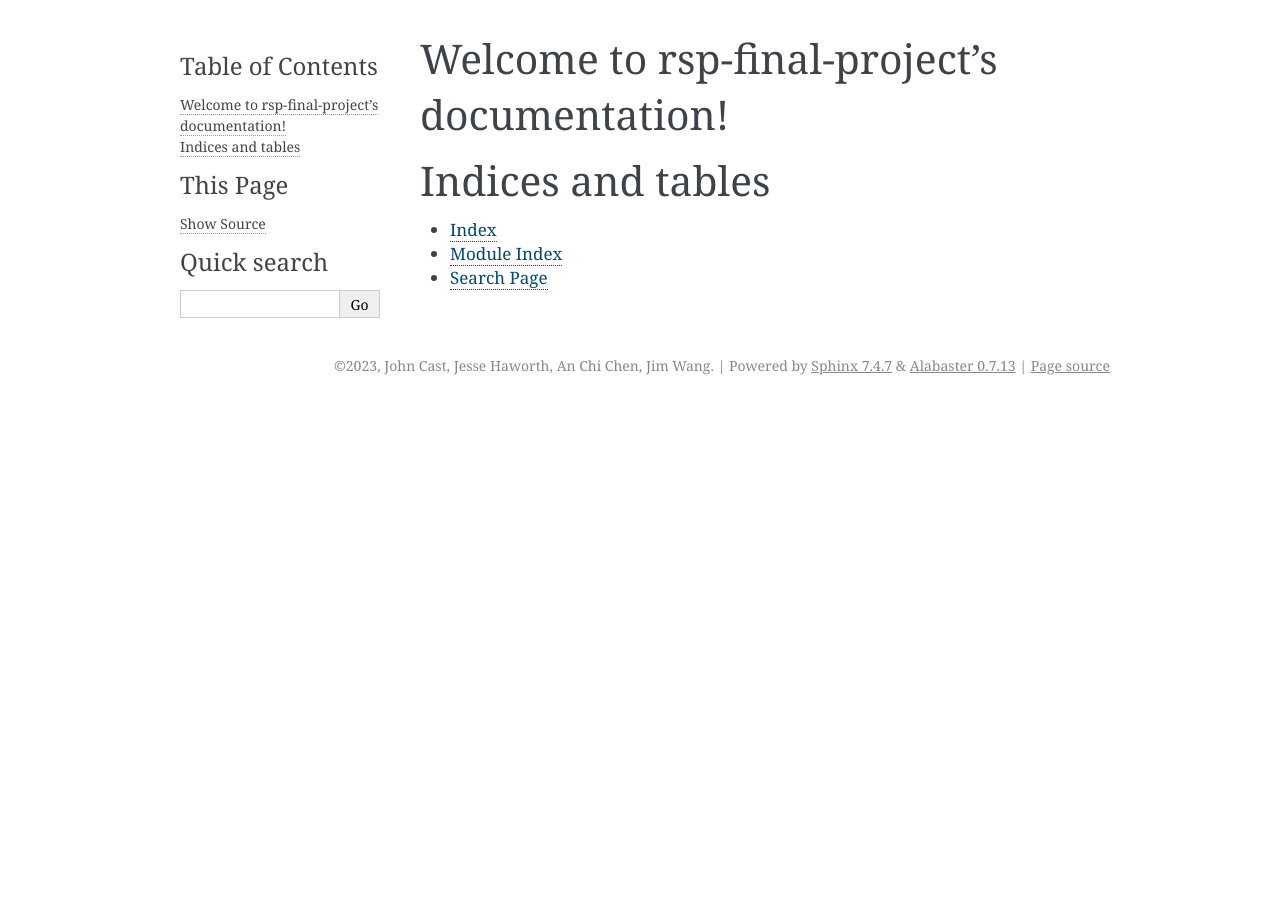
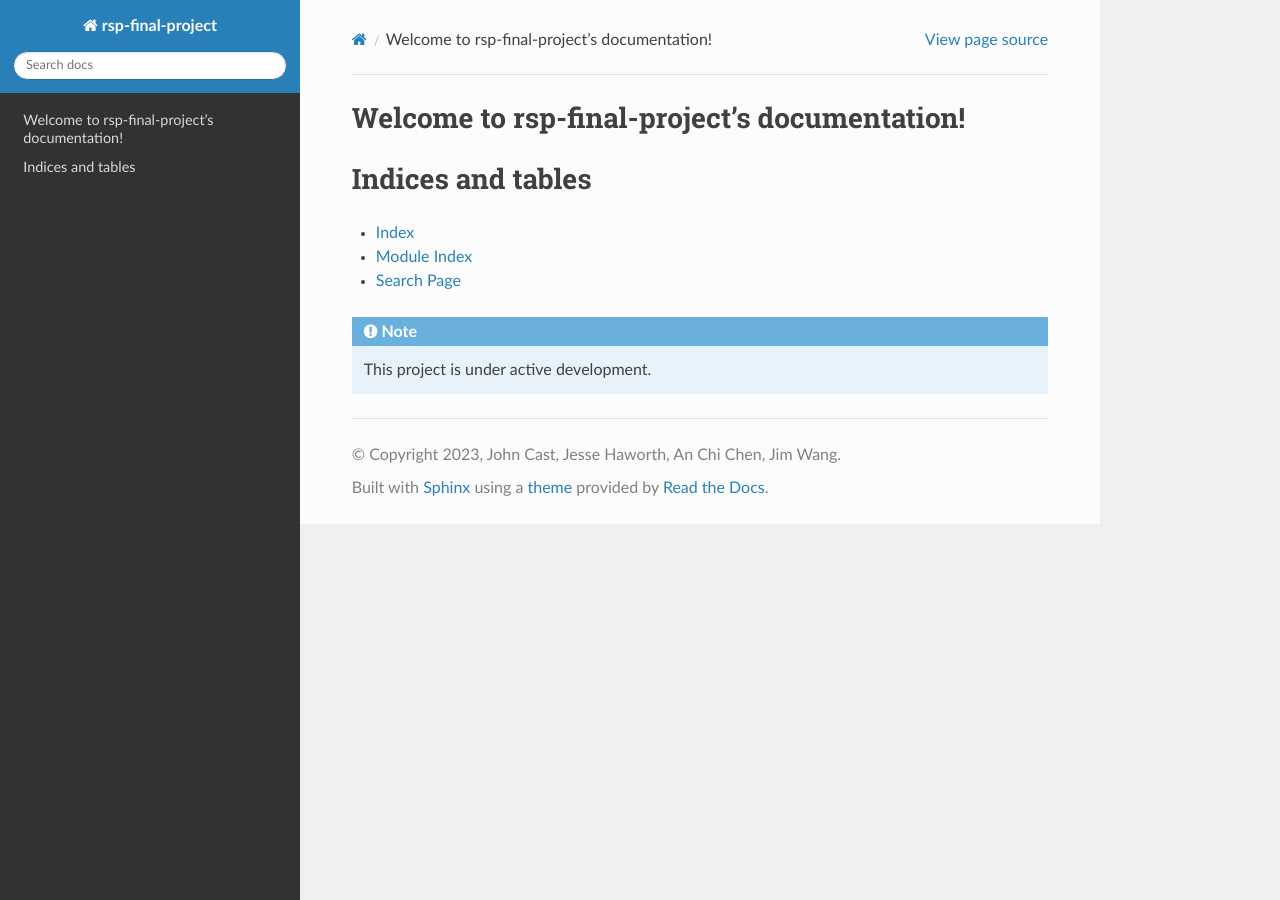
Before and after one commit to jdcast/microvascular-anastamosis, a Sphinx documentation site: the page built from docs/source/index.rst, in a window 1280 px wide. Built offline with Sphinx 7.4.7 and the Read the Docs theme 2.0.0, drawn with Linux system fonts in a browser that asks for light colours.

Commit message:
Change theme to readthedocs; Add development note

```diff
--- a/docs/source/conf.py
+++ b/docs/source/conf.py
@@ -24,5 +24,5 @@ exclude_patterns = []
 # -- Options for HTML output -------------------------------------------------
 # https://www.sphinx-doc.org/en/master/usage/configuration.html#options-for-html-output
 
-html_theme = 'alabaster'
+html_theme = 'sphinx_rtd_theme'
 html_static_path = ['_static']
--- a/docs/source/index.rst
+++ b/docs/source/index.rst
@@ -18,3 +18,6 @@ Indices and tables
 * :ref:`genindex`
 * :ref:`modindex`
 * :ref:`search`
+
+.. note::
+  This project is under active development.
```
